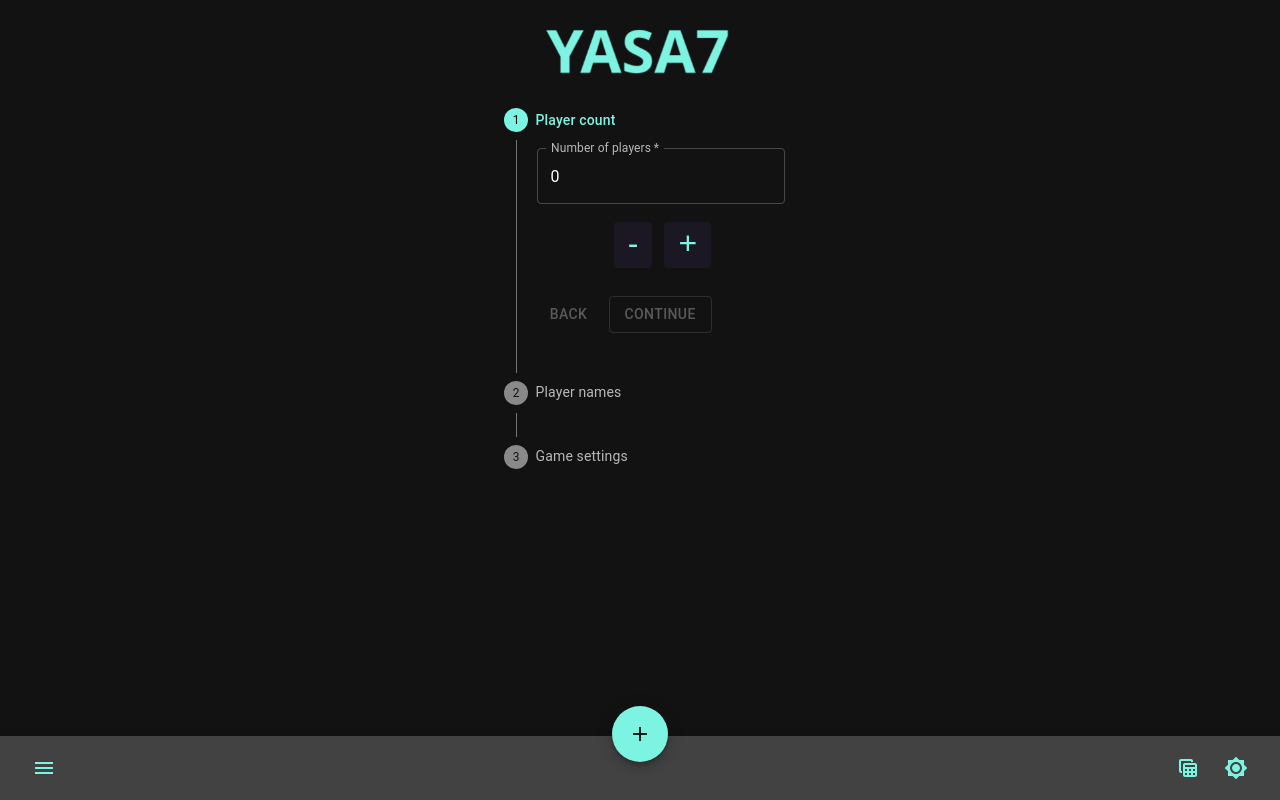
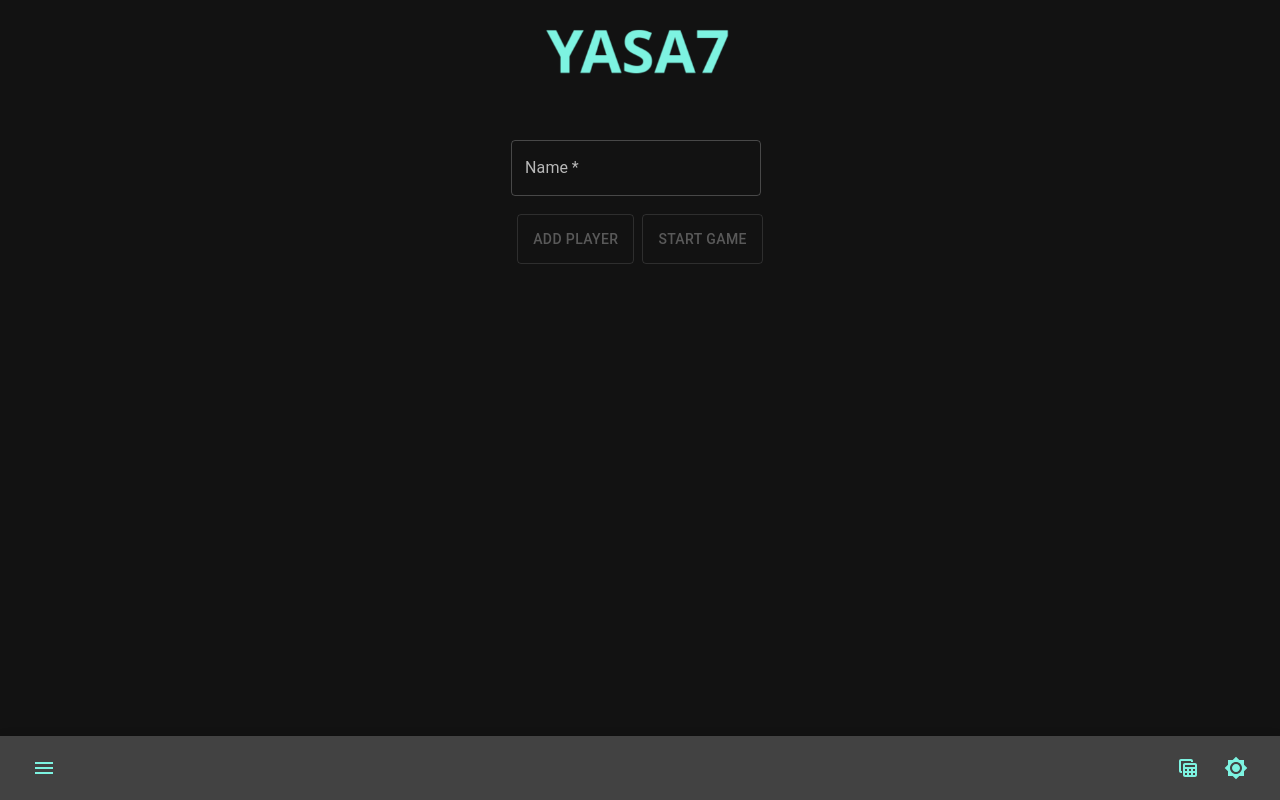
Before and after one commit to Gieljl/gieljl.github.io, a React (Create React App) app: page / in a window 1280 px wide. Built offline with nearby package versions, Linux system fonts and the light colour scheme.

Commit message:
added playerand game state and some cleunup

```diff
--- a/src/App.tsx
+++ b/src/App.tsx
@@ -40,7 +40,7 @@ function App() {
     >
       <img src={logo} className="App-logo" alt="logo" />
 
-      {gameStatus === 'started' ? <PlayerList/> : <NewGameStepper/>}
+      <PlayerList/>
 
       {/* <ScoreHistory/> */}
       {/* <Counter/> */}
--- a/src/features/menu/menu.tsx
+++ b/src/features/menu/menu.tsx
@@ -11,6 +11,7 @@ import AddCircleIcon from '@mui/icons-material/AddCircle';
 import InfoIcon from '@mui/icons-material/Info';
 import { useAppDispatch } from '../../app/hooks';
 import { startNewGame } from '../game/gameSlice';
+import { resetPlayers } from '../players/playersSlice';
 
 
 
@@ -51,7 +52,7 @@ export default function Menu() {
             <ListItemIcon>
               <AddCircleIcon />
             </ListItemIcon>
-            <ListItemText primary="New Game" onClick={() => dispatch(startNewGame())}/>
+            <ListItemText primary="New Game" onClick={() => dispatch(startNewGame()) && dispatch(resetPlayers()) }/>
           </ListItemButton>
           <ListItemButton disabled key="settings">
             <ListItemIcon>
--- a/src/features/players/Players.tsx
+++ b/src/features/players/Players.tsx
@@ -1,20 +1,21 @@
 import React, { useState } from 'react';
-import { Avatar, Badge, Stack, IconButton, Button} from '@mui/material';
+import { Avatar, Badge, Stack, IconButton, Button, styled, TextField} from '@mui/material';
 import AddIcon from '@mui/icons-material/Add';
 import { deepOrange, deepPurple, indigo, yellow, teal } from '@mui/material/colors';
-
-import { useAppSelector, useAppDispatch } from '../../app/hooks';
 import {
   selectPlayers,
   addPlayer,
   removePlayer,
 } from './playersSlice';
+import { useAppSelector, useAppDispatch } from '../../app/hooks';
+import { selectPlayerCount, startGame } from '../game/gameSlice';
+import { useSelector } from 'react-redux';
+import { RootState } from '../../app/store';
+import { stringify } from 'querystring';
 
 
 export function PlayerList() {
-  const player = useAppSelector(selectPlayers)[0];
-  const score = player.score;
-  const playerName = player.name;
+  const Players = useAppSelector(selectPlayers);
 
   function stringToColor(string: string) {
     let hash = 0;
@@ -45,24 +46,49 @@ export function PlayerList() {
     };
   }
 
+  const gameStatus = useSelector((state: RootState) => state.game.status)
+  const dispatch = useAppDispatch();
+  const [playerName, setPlayerName] = useState('');
+
+
   return (
-    <Stack direction="row" spacing={4} mt={2} mb={3}>
-      {<Badge showZero badgeContent={score} color="primary">
-        <Avatar {...stringAvatar(playerName)} />
-      </Badge> }
+    <><Stack direction="row" spacing={1} mt={2} mb={3}>
+      {Players.map((player) => (
+        <Badge key={player.id} showZero badgeContent={player.score} color="primary">
+          <Avatar {...stringAvatar(player.name)} />
+        </Badge>
+      ))}
+    </Stack>
+    {gameStatus === 'new' &&
+      <TextField
+        value={playerName}
+        onChange={(e) => setPlayerName(e.target.value)}
+        required
+        label='Name'
+        type="text"
+        variant="outlined"
+        sx={{ mr: 1, mb: 1, height:'50px',  width: '250px'}}
+        inputProps={{ inputMode: 'text' }}
+      />}
+      {gameStatus === 'new' &&
+      <Stack direction="row" spacing={1} mt={2} mb={3} >
+        <Button
+        disabled={playerName.length === 0}
+        onClick={() => dispatch(addPlayer(playerName)) && setPlayerName('') }
+        variant="outlined"
+        sx={{ height:'50px', mr: 1, mb: 1, color: '#7df3e1', outlineColor: '#7df3e1' }}
+      >
+        Add player
+      </Button>
+        <Button
+          disabled={Players.length < 2}
+          variant="outlined"
+          onClick={() => dispatch(startGame())}
+          sx={{ height:'50px', mt: 1, mr: 1, mb: 1, color: '#7df3e1', outlineColor: '#7df3e1' }}
+        >
+          Start game
+        </Button>
 
-    {/* <Badge badgeContent={22} color="primary">
-      <Avatar sx={{ bgcolor: deepOrange[500] }}>P2</Avatar>
-    </Badge>
-    <Badge badgeContent={22} color="primary">
-      <Avatar sx={{ bgcolor: yellow[500] }}>P3</Avatar>
-    </Badge>
-    <Badge badgeContent={65} color="success">
-      <Avatar sx={{ bgcolor: deepPurple[500] }}>P4</Avatar>
-    </Badge>
-    <Badge badgeContent={99} color="error">
-    < Avatar sx={{ bgcolor: indigo[500] }}>P5</Avatar>
-    </Badge> */}
-  </Stack>
+      </Stack>}</>
   );
 }
--- a/src/features/players/playersSlice.ts
+++ b/src/features/players/playersSlice.ts
@@ -5,16 +5,16 @@ import { v4 as uuidv4 } from "uuid";
 export interface player {
   id: string;
   name: string;
-  score: number;
+  score: number | null;
 }
 
 
-const initialState = [{
-  id: '10000',
-  name: 'Giel',
-  score: 99,
-}] as player[]
-// const initialState = [] as player[]
+// const initialState = [{
+//   id: '10000',
+//   name: 'Giel',
+//   score: 99,
+// }] as player[]
+const initialState = [] as player[]
 
 export const playerSlice = createSlice({
   name: 'players',
@@ -37,11 +37,14 @@ export const playerSlice = createSlice({
       const index = state.findIndex((player) => player.id === action.payload);
       state.splice(index, 1);
     },
+    resetPlayers() {
+      return initialState;
+    }
   },
 
 });
 
-export const { addPlayer, removePlayer } = playerSlice.actions;
+export const { addPlayer, removePlayer, resetPlayers } = playerSlice.actions;
 
 // The function below is called a selector and allows us to select a value from
 // the state. Selectors can also be defined inline where they're used instead of
--- a/src/features/rounds/scoreEntryDialog.tsx
+++ b/src/features/rounds/scoreEntryDialog.tsx
@@ -16,8 +16,8 @@ import CheckBoxOutlineBlankIcon from '@mui/icons-material/CheckBoxOutlineBlank';
 import CheckBoxIcon from '@mui/icons-material/CheckBox';
 import { Autocomplete, Avatar, Checkbox, FormControl, FormHelperText, Grid, InputLabel, MenuItem, Select, SelectChangeEvent, Stack } from '@mui/material';
 import { deepOrange, deepPurple, indigo, teal, yellow } from '@mui/material/colors';
-
-
+import { useSelector } from 'react-redux';
+import { RootState } from '../../app/store';
 
 const Transition = React.forwardRef(function Transition(
   props: TransitionProps & {
@@ -66,12 +66,16 @@ export function ScoreEntryDialog() {
     { title: 'Turbospecial'}
   ];
 
+  const gameStatus = useSelector((state: RootState) => state.game.status)
+
   return (
     <div>
+
+        {gameStatus === 'started' &&
         <StyledFab color="default" aria-label="add">
             <AddIcon onClick={handleClickOpen}/>
         </StyledFab>
-
+        }
       <Dialog
         fullScreen
         open={open}
```
